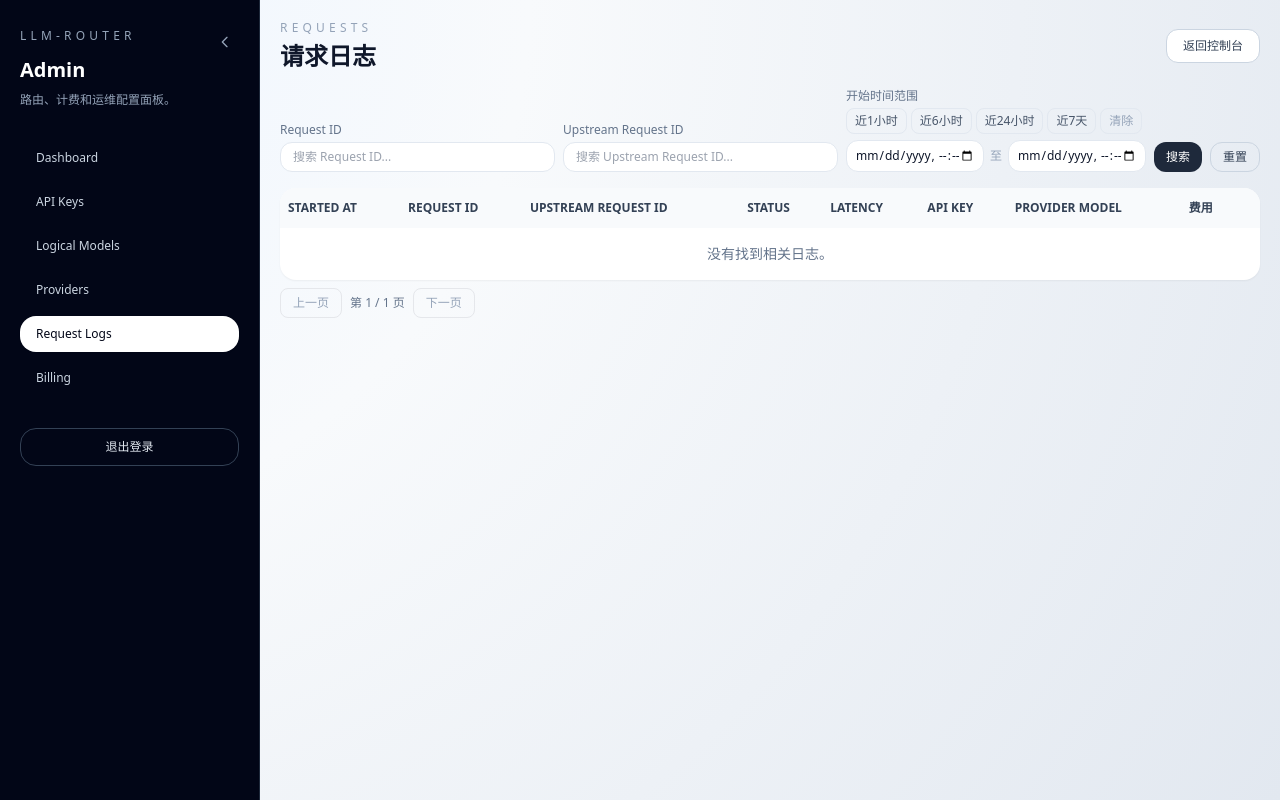
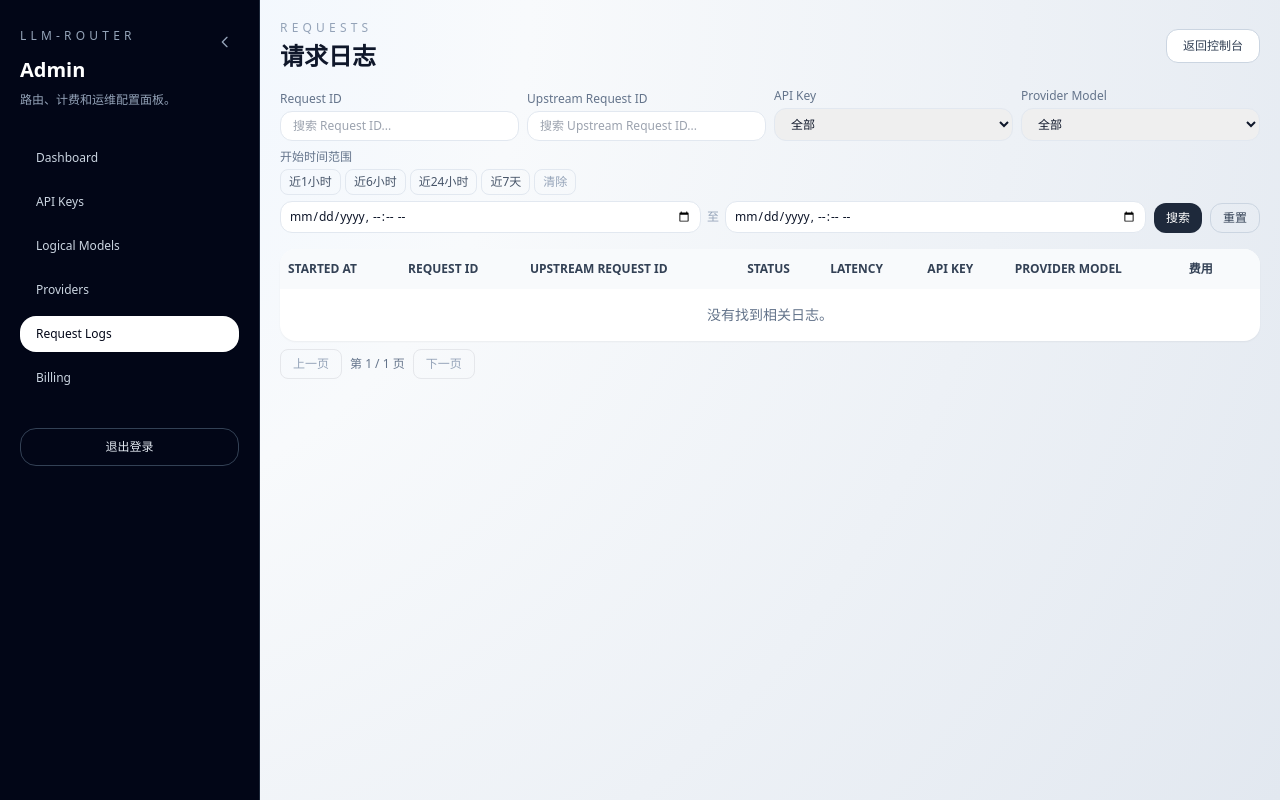
Before and after one commit to liuzhenghua/llm-router, a FastAPI app: page /admin/requests in a window 1280 px wide. Run offline with FastAPI, Linux system fonts and the light colour scheme; the visitor is signed in with stand-in values (Sample User, id 1); data that the repository does not hold is empty; parts of the project's set-up code (start-up, migrations or seed data) failed here and were passed over; some libraries are stand-ins or nearby versions.

Commit message:
feat(admin): add filtering by API key and provider model in request logs
- Add api_key_id and provider_model_id query parameters for filtering logs
- Update database queries to filter logs by API key and provider model
- Fetch and pass sorted lists of API keys and provider models to template
- Add dropdown selectors for API key and provider model in request logs UI
- Update query string generation and URL parameter handling for new filters
- Improve time preset button styles in the logs filter section

```diff
--- a/src/llm_router/api/admin.py
+++ b/src/llm_router/api/admin.py
@@ -644,6 +644,8 @@ async def request_logs_page(
     upstream_request_id: str | None = Query(default=None),
     started_after: datetime | None = Query(default=None),
     started_before: datetime | None = Query(default=None),
+    api_key_id: int | None = Query(default=None),
+    provider_model_id: int | None = Query(default=None),
     page: int = Query(default=1, ge=1),
     _: None = Depends(require_admin),
 ):
@@ -667,6 +669,12 @@ async def request_logs_page(
     if started_before:
         stmt = stmt.where(RequestLog.started_at <= started_before)
         count_stmt = count_stmt.where(RequestLog.started_at <= started_before)
+    if api_key_id:
+        stmt = stmt.where(RequestLog.api_key_id == api_key_id)
+        count_stmt = count_stmt.where(RequestLog.api_key_id == api_key_id)
+    if provider_model_id:
+        stmt = stmt.where(RequestLog.provider_model_id == provider_model_id)
+        count_stmt = count_stmt.where(RequestLog.provider_model_id == provider_model_id)
     total = (await session.execute(count_stmt)).scalar() or 0
     total_pages = max(1, (total + per_page - 1) // per_page)
     if page > total_pages:
@@ -705,6 +713,8 @@ async def request_logs_page(
         }
         for log in logs_result
     ]
+    api_keys_list = (await session.execute(select(ApiKey).order_by(ApiKey.name.asc()))).scalars().all()
+    provider_models_list = (await session.execute(select(ProviderModel).order_by(ProviderModel.name.asc()))).scalars().all()
     return _render_admin(
         request,
         "request_logs.html",
@@ -715,7 +725,11 @@ async def request_logs_page(
                 "upstream_request_id": upstream_request_id or "",
                 "started_after": started_after.strftime("%Y-%m-%dT%H:%M:%S") + "Z" if started_after else "",
                 "started_before": started_before.strftime("%Y-%m-%dT%H:%M:%S") + "Z" if started_before else "",
+                "api_key_id": api_key_id or "",
+                "provider_model_id": provider_model_id or "",
             },
+            "api_keys_list": [{"id": k.id, "name": k.name} for k in api_keys_list],
+            "provider_models_list": [{"id": m.id, "name": m.name} for m in provider_models_list],
             "pagination": pagination,
         },
         nav_active="requests",
--- a/src/llm_router/templates/request_logs.html
+++ b/src/llm_router/templates/request_logs.html
@@ -17,14 +17,32 @@
     <label class="block text-xs text-slate-500 mb-1">Upstream Request ID</label>
     <input type="text" id="search-upstream-request-id" placeholder="搜索 Upstream Request ID..." value="{{ filters.upstream_request_id }}" class="w-full rounded-xl border border-slate-200 px-3 py-1.5 text-xs">
   </div>
+  <div class="min-w-[160px] flex-1">
+    <label class="block text-xs text-slate-500 mb-1">API Key</label>
+    <select id="search-api-key-id" class="w-full rounded-xl border border-slate-200 px-3 py-1.5 text-xs">
+      <option value="">全部</option>
+      {% for k in api_keys_list %}
+      <option value="{{ k.id }}" {% if filters.api_key_id == k.id %}selected{% endif %}>{{ k.name }}</option>
+      {% endfor %}
+    </select>
+  </div>
+  <div class="min-w-[160px] flex-1">
+    <label class="block text-xs text-slate-500 mb-1">Provider Model</label>
+    <select id="search-provider-model-id" class="w-full rounded-xl border border-slate-200 px-3 py-1.5 text-xs">
+      <option value="">全部</option>
+      {% for m in provider_models_list %}
+      <option value="{{ m.id }}" {% if filters.provider_model_id == m.id %}selected{% endif %}>{{ m.name }}</option>
+      {% endfor %}
+    </select>
+  </div>
   <div class="min-w-[300px] flex-1">
     <label class="block text-xs text-slate-500 mb-1">开始时间范围</label>
     <div class="flex flex-col gap-1.5">
       <div class="flex items-center gap-1">
-        <button type="button" class="time-preset rounded-lg border border-slate-200 px-2 py-1 text-xs text-slate-600 hover:bg-slate-100" data-minutes="60">近1小时</button>
-        <button type="button" class="time-preset rounded-lg border border-slate-200 px-2 py-1 text-xs text-slate-600 hover:bg-slate-100" data-minutes="360">近6小时</button>
-        <button type="button" class="time-preset rounded-lg border border-slate-200 px-2 py-1 text-xs text-slate-600 hover:bg-slate-100" data-minutes="1440">近24小时</button>
-        <button type="button" class="time-preset rounded-lg border border-slate-200 px-2 py-1 text-xs text-slate-600 hover:bg-slate-100" data-minutes="10080">近7天</button>
+        <button type="button" class="time-preset rounded-lg border border-slate-200 px-2 py-1 text-xs text-slate-600" data-minutes="60">近1小时</button>
+        <button type="button" class="time-preset rounded-lg border border-slate-200 px-2 py-1 text-xs text-slate-600" data-minutes="360">近6小时</button>
+        <button type="button" class="time-preset rounded-lg border border-slate-200 px-2 py-1 text-xs text-slate-600" data-minutes="1440">近24小时</button>
+        <button type="button" class="time-preset rounded-lg border border-slate-200 px-2 py-1 text-xs text-slate-600" data-minutes="10080">近7天</button>
         <button type="button" id="clear-time-range" class="rounded-lg border border-slate-200 px-2 py-1 text-xs text-slate-400 hover:bg-slate-100">清除</button>
       </div>
       <div class="flex items-center gap-1.5">
@@ -102,7 +120,7 @@
 
 
 {% macro build_query_string(page, filters) %}
-/admin/requests?page={{ page }}{% if filters.request_id %}&request_id={{ filters.request_id }}{% endif %}{% if filters.upstream_request_id %}&upstream_request_id={{ filters.upstream_request_id }}{% endif %}{% if filters.started_after %}&started_after={{ filters.started_after }}{% endif %}{% if filters.started_before %}&started_before={{ filters.started_before }}{% endif %}
+/admin/requests?page={{ page }}{% if filters.request_id %}&request_id={{ filters.request_id }}{% endif %}{% if filters.upstream_request_id %}&upstream_request_id={{ filters.upstream_request_id }}{% endif %}{% if filters.started_after %}&started_after={{ filters.started_after }}{% endif %}{% if filters.started_before %}&started_before={{ filters.started_before }}{% endif %}{% if filters.api_key_id %}&api_key_id={{ filters.api_key_id }}{% endif %}{% if filters.provider_model_id %}&provider_model_id={{ filters.provider_model_id }}{% endif %}
 {% endmacro %}
 
 <div id="logs-pagination-container" class="mt-2 flex items-center justify-between">
@@ -160,12 +178,16 @@ function doSearch() {
   const upstreamRequestId = document.getElementById('search-upstream-request-id').value;
   const startedAfter = localToUTC(document.getElementById('search-started-after').value);
   const startedBefore = localToUTC(document.getElementById('search-started-before').value);
+  const apiKeyId = document.getElementById('search-api-key-id').value;
+  const providerModelId = document.getElementById('search-provider-model-id').value;
 
   const params = new URLSearchParams();
   if (requestId) params.append('request_id', requestId);
   if (upstreamRequestId) params.append('upstream_request_id', upstreamRequestId);
   if (startedAfter) params.append('started_after', startedAfter);
   if (startedBefore) params.append('started_before', startedBefore);
+  if (apiKeyId) params.append('api_key_id', apiKeyId);
+  if (providerModelId) params.append('provider_model_id', providerModelId);
 
   window.location.href = `/admin/requests?${params.toString()}`;
 }
```
